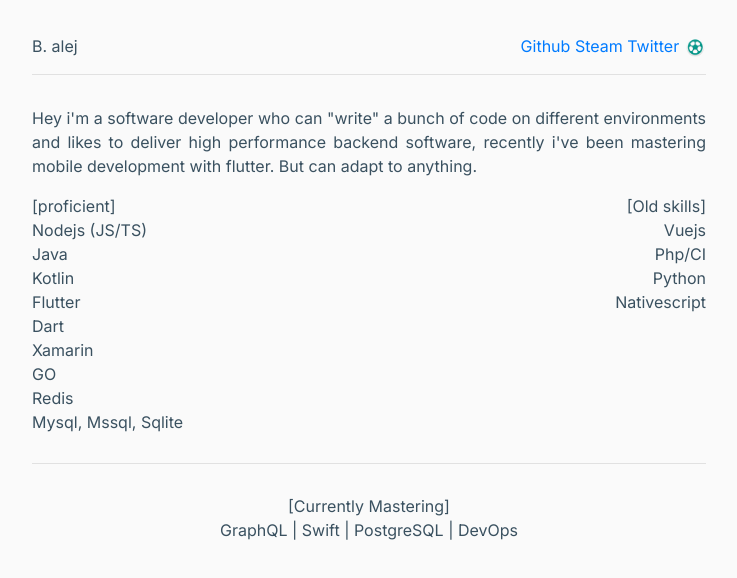
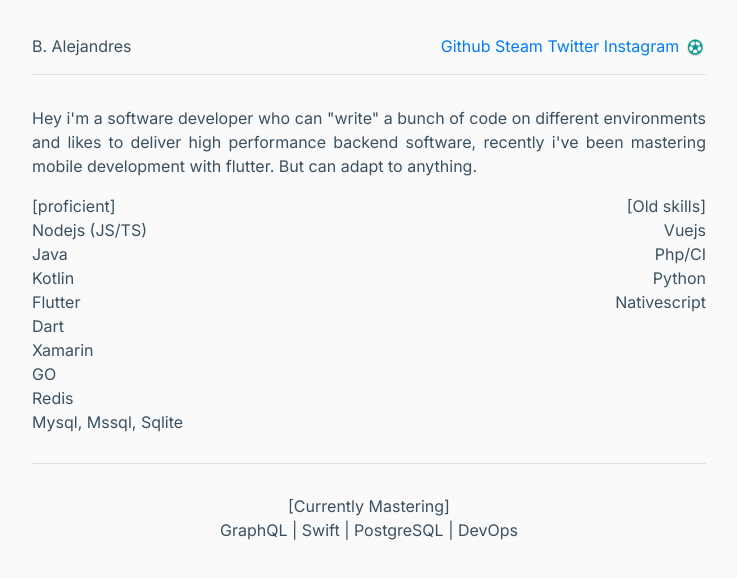
Before and after one commit to Pilaba/Pilaba.github.io, a plain HTML site: page index.html in a window 1280 px wide. Shown: the whole page, without its empty margins (271-1008 px from the left). Drawn offline with nearby package versions, Linux system fonts and the light colour scheme.

Commit message:
update mainPage

```diff
--- a/index.html
+++ b/index.html
@@ -34,12 +34,13 @@
             <div class="col-md-12">
                 <div class="row">
                     <div class="col-md-6">
-                        B. alej
+                        B. Alejandres
                     </div>
                     <div class="col-md-6 text-right">
                         <a href="https://github.com/Pilaba" target="_blank">Github</a>
                         <a href="https://steamcommunity.com/id/Rey_Tajo" target="_blank">Steam</a>
                         <a href="https://twitter.com/pilaba_Alej" target="_blank">Twitter</a>
+                        <a href="https://www.instagram.com/baldealej/" target="_blank">Instagram</a>
                         <a href="https://superkickoff.app" target="_blank">
                             <img src="superkiko.png" height="20" />
                         </a>
```
